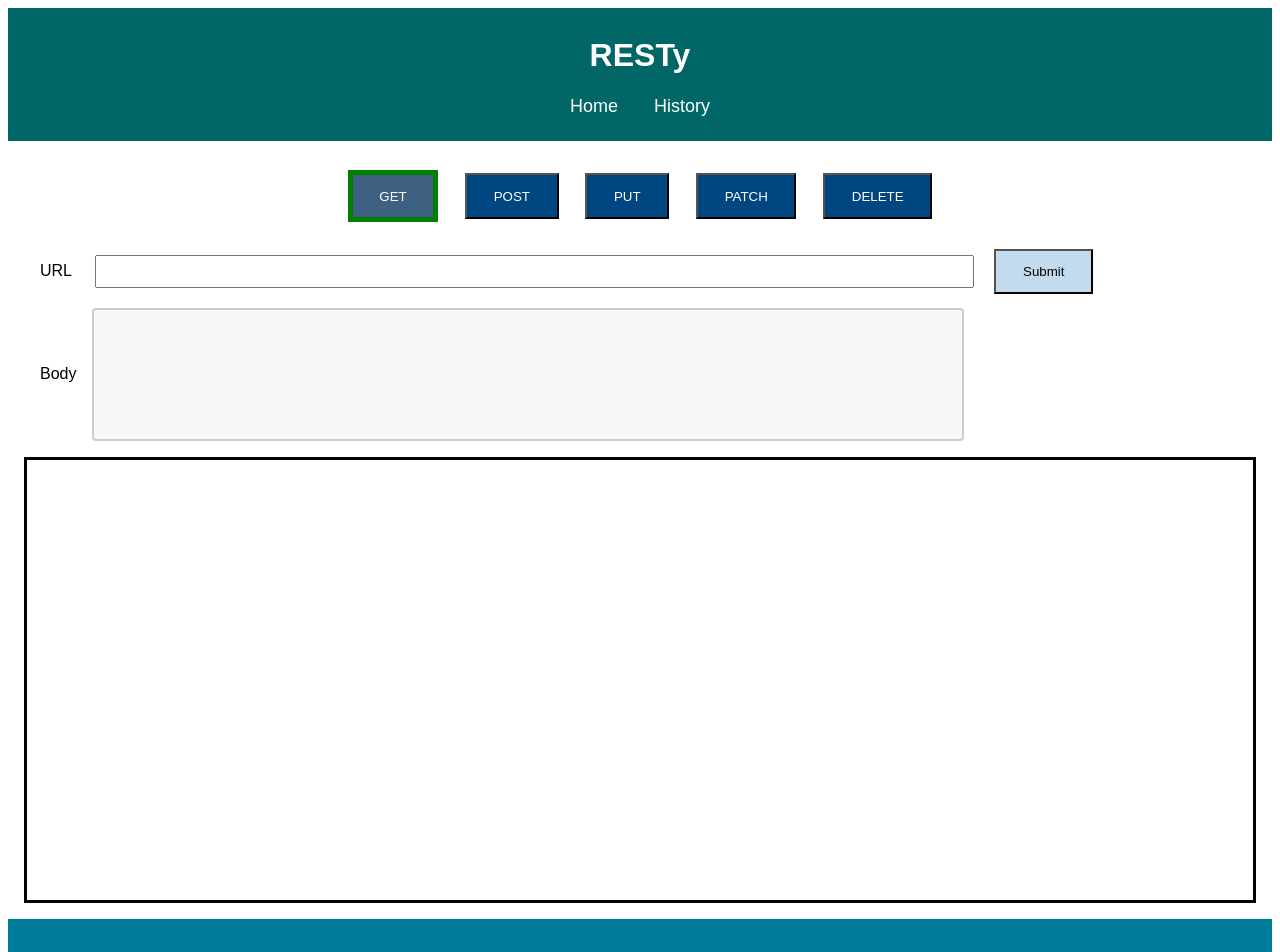
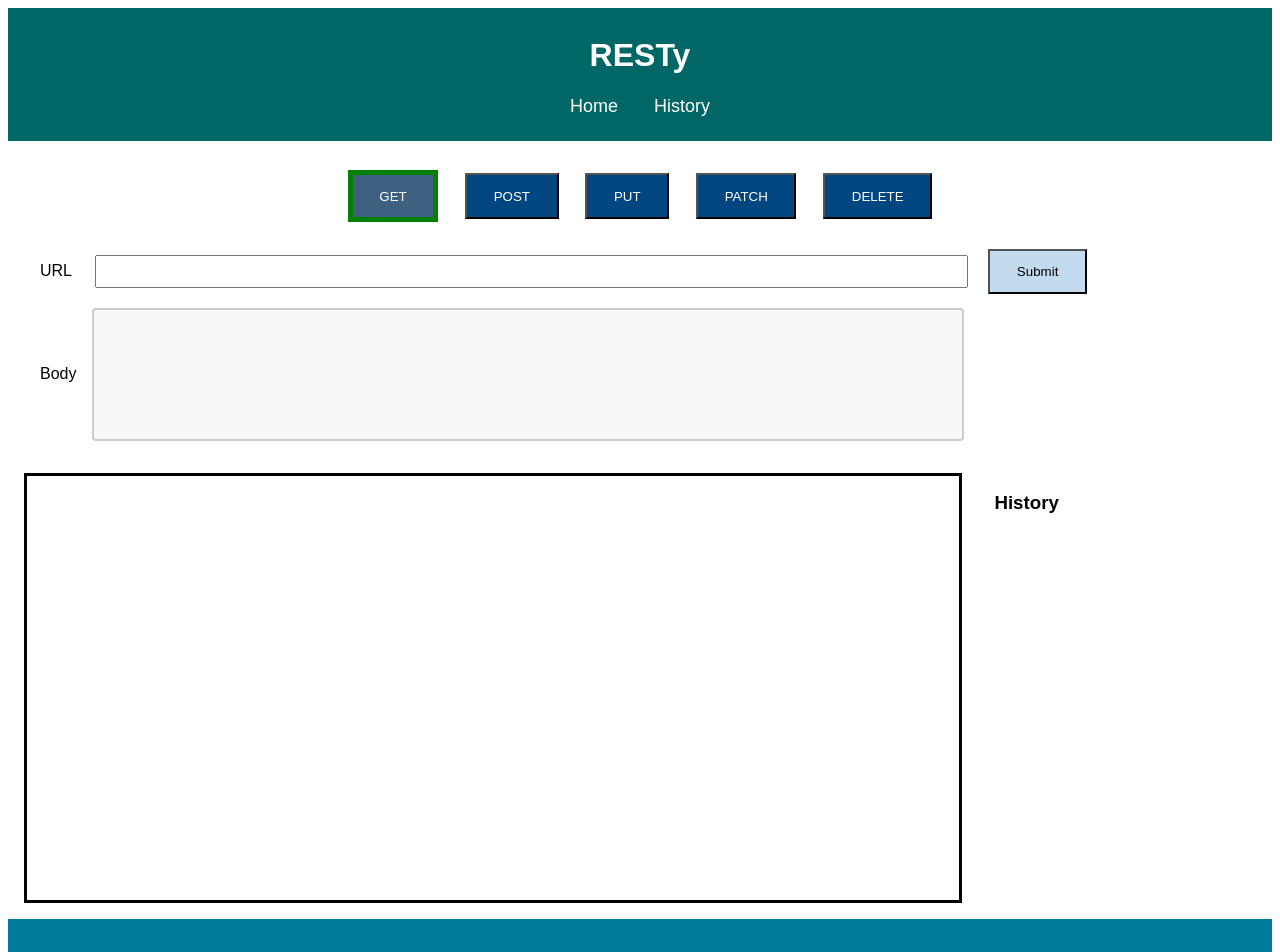
Before and after one commit to earljay-caoile-401-advanced-javascript/react-resty, a React (Create React App) app: page / in a window 1280 px wide. Shown: the top 952 px of the page. Built offline with nearby package versions, Linux system fonts and the light colour scheme.

Commit message:
got inline url and reqtype showing on main page (with a little bit of style) - still need click to submit

```diff
--- a/src/_base.scss
+++ b/src/_base.scss
@@ -1,6 +1,6 @@
 $spacing: 1em;
 $pxPad: 20px;
-$contentHeight: 78.5vh;
+$contentHeight: 76.5vh;
 
 #root {
   font-family: Arial;
@@ -70,3 +70,8 @@ footer {
 .content {
   min-height: $contentHeight;
 }
+
+.flex-row {
+  display: flex;
+  flex-direction: row;
+}
--- /dev/null
+++ b/src/components/MiniHistory.js
@@ -0,0 +1,27 @@
+import React from 'react';
+
+function MiniHistory(props) {
+  const histotryArr = [];
+
+  if (props.history && props.history.length) {
+    for (let i = 0; i < props.history.length; i++) {
+      const currHistory = props.history[i];
+      histotryArr.push(
+        <li key={i}>
+          <div>
+            {currHistory.reqType} {currHistory.url}
+          </div>
+        </li>
+      );
+    }
+  }
+
+  return (
+    <div className="mini-history">
+      <h3>History</h3>
+      <ul className="history-list">{histotryArr}</ul>
+    </div>
+  );
+}
+
+export default MiniHistory;
--- a/src/components/RESTy.js
+++ b/src/components/RESTy.js
@@ -1,6 +1,7 @@
 import React from 'react';
 import Form from './Form';
 import Results from './Results';
+import MiniHistory from './MiniHistory';
 
 /**
  * Parent component that passes props to Form and Results components and renders them
@@ -23,6 +24,7 @@ class RESTy extends React.Component {
       reqBody: null,
       output: {},
       loading: false,
+      history: [],
     };
   }
 
@@ -70,15 +72,21 @@ class RESTy extends React.Component {
             throw new Error('500 error');
           }
 
-          this.setState({
-            output: {
+          const currOutput = {
             headers: this.state.headers,
             results: this.state.results,
             count: this.state.count,
             url: this.state.url,
             reqType: this.state.reqType,
-            },
+          };
+
+          this.state.history.push(currOutput);
+
+          this.setState({
+            output: currOutput,
           });
+
+          console.log('What is this.state.history now?', this.state.history);
         }
       } catch (e) {
         console.error('Error: could not perform operation.', e.message);
@@ -91,6 +99,7 @@ class RESTy extends React.Component {
                 message: e.message,
               };
 
+        this.state.history.push(errorOutput);
         this.setState({
           output: errorOutput,
         });
@@ -141,11 +150,14 @@ class RESTy extends React.Component {
           onSubmit={this.apiFetch.bind(this)}
           onClick={this.updateReqType.bind(this)}
         />
+        <div className="res-and-history">
           <Results
             className="results"
             output={this.state.output}
             loading={this.state.loading}
           />
+          <MiniHistory history={this.state.history} />
+        </div>
       </div>
     );
   }
--- a/src/styles.scss
+++ b/src/styles.scss
@@ -31,10 +31,16 @@
     textarea {
       resize: none;
     }
+
+    @media only screen and (max-width: 800px) {
+      textarea {
+        @include setSpacing($spacing / 2 auto, $spacing);
+      }
+    }
   }
 
   .url-textbox {
-    width: 70%;
+    width: 69.5%;
     overflow: hidden;
   }
 
@@ -74,7 +80,7 @@
     }
   }
 
-  @media only screen and (max-width: 700px) {
+  @media only screen and (max-width: 800px) {
     label {
       padding: $spacing / 2;
     }
@@ -101,6 +107,7 @@
   border-style: solid;
   height: $contentHeight - 25.5vh; // 63.5vh;
   @include setSpacing($spacing, $spacing / 2);
+  width: 72.5%;
 
   * {
     color: #030369;
@@ -170,4 +177,21 @@
       }
     }
   }
+
+  @media only screen and (max-width: 800px) {
+    width: 91.5%;
+  }
 }
+
+.res-and-history {
+  display: flex;
+  flex-direction: row;
+
+  .mini-history {
+    margin: $spacing;
+  }
+
+  @media only screen and (max-width: 800px) {
+    display: block;
+  }
+}
```
Lines whose indentation alone changed are shown as unchanged.
